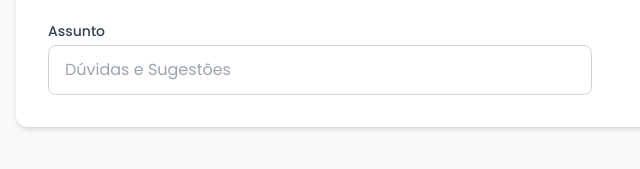
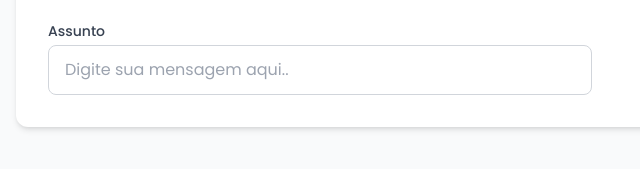
Before and after one commit to eduardodevclub/Site-Papelaria, a plain HTML site: page index.html in a window 1280 px wide. Shown: the part 4604-4773 px from the top of the page, 16-656 px from the left. Drawn offline with nearby package versions, Linux system fonts and the light colour scheme.

Commit message:
update new

```diff
--- a/index.html
+++ b/index.html
@@ -612,4 +612,4 @@
                             </div>
                             <div>
                                 <label for="subject" class="block text-sm font-medium text-gray-700 mb-1">Assunto</label>
-                                <input type="text" id="subject" class="w-full px-4 py-3 border border-gray-300 rounded-lg focus:ring-purple-500 focus:border-purple-500" placeholder="Dúvidas e Sugestões"window.__CF$cv$params={r:'95301d7f214b7268',t:'MTc1MDQ3MzM1NC4wMDAwMDA='};var a=document.createElement('script');a.nonce='';a.src='/cdn-cgi/challenge-platform/scripts/jsd/main.js';document.getElementsByTagName('head')[0].appendChild(a);";b.getElementsByTagName('head')[0].appendChild(d)}}if(document.body){var a=document.createElement('iframe');a.height=1;a.width=1;a.style.position='absolute';a.style.top=0;a.style.left=0;a.style.border='none';a.style.visibility='hidden';document.body.appendChild(a);if('loading'!==document.readyState)c();else if(window.addEventListener)document.addEventListener('DOMContentLoaded',c);else{var e=document.onreadystatechange||function(){};document.onreadystatechange=function(b){e(b);'loading'!==document.readyState&&(document.onreadystatechange=e,c())}}}})();</script>
+                                <input type="text" id="subject" class="w-full px-4 py-3 border border-gray-300 rounded-lg focus:ring-purple-500 focus:border-purple-500" placeholder="Digite sua mensagem aqui.."window.__CF$cv$params={r:'95301d7f214b7268',t:'MTc1MDQ3MzM1NC4wMDAwMDA='};var a=document.createElement('script');a.nonce='';a.src='/cdn-cgi/challenge-platform/scripts/jsd/main.js';document.getElementsByTagName('head')[0].appendChild(a);";b.getElementsByTagName('head')[0].appendChild(d)}}if(document.body){var a=document.createElement('iframe');a.height=1;a.width=1;a.style.position='absolute';a.style.top=0;a.style.left=0;a.style.border='none';a.style.visibility='hidden';document.body.appendChild(a);if('loading'!==document.readyState)c();else if(window.addEventListener)document.addEventListener('DOMContentLoaded',c);else{var e=document.onreadystatechange||function(){};document.onreadystatechange=function(b){e(b);'loading'!==document.readyState&&(document.onreadystatechange=e,c())}}}})();</script>
```
